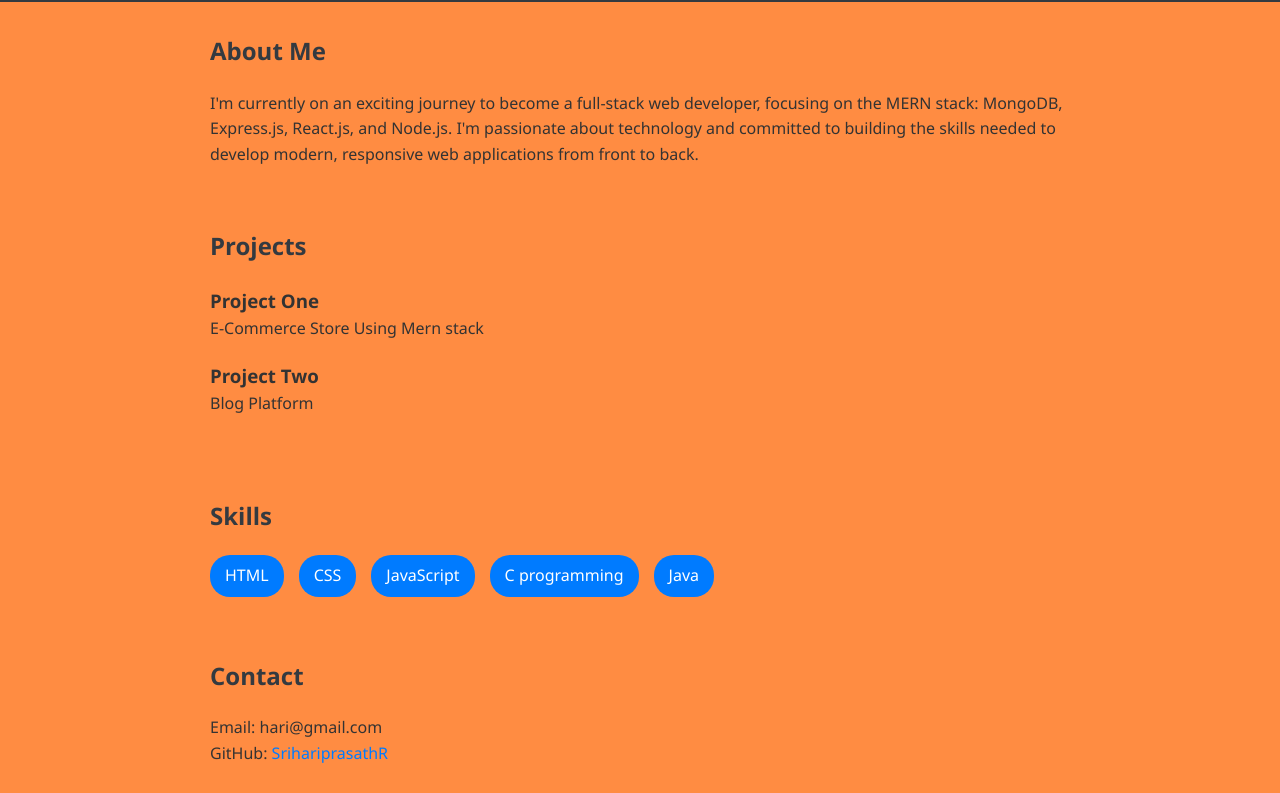
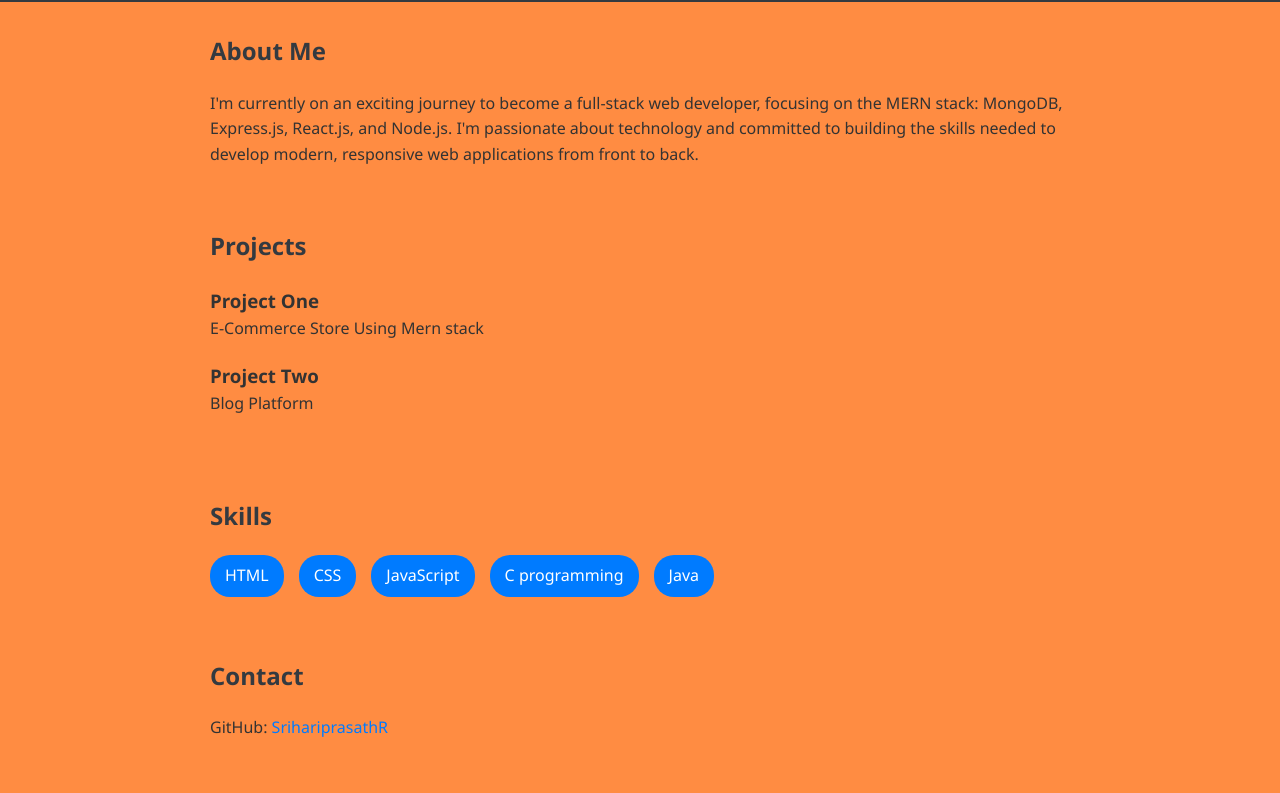
Before and after one commit to SrihariPrasathR/portifolio, a plain HTML site: page index.html in a window 1280 px wide. Shown: the part 89-882 px from the top of the page. Drawn offline with Linux system fonts and the light colour scheme.

Commit message:
Update index.html

```diff
--- a/index.html
+++ b/index.html
@@ -59,7 +59,7 @@
   <!-- Contact Section -->
   <section id="contact" class="section">
     <h2>Contact</h2>
-    <p>Email: hari@gmail.com</p>
+    <p></p>
     <p>GitHub: <a href="https://github.com/Srihariprasathr target="_blank">SrihariprasathR</a></p>
   </section>
   <section id="lang" class="section">
```
